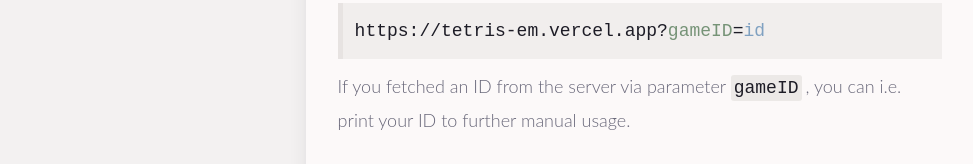
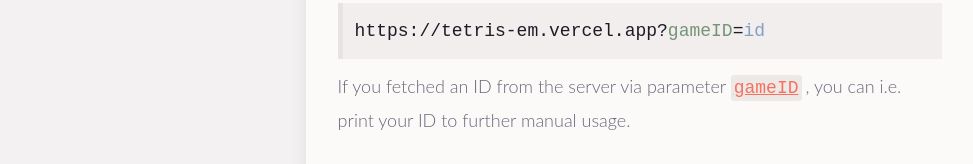
Before and after one commit to clk1006/teris, a Next.js app: page /docs/visualize in a window 1280 px wide. Shown: the part 788-952 px from the top of the page, without its empty margins (0-973 px from the left). Built offline with nearby package versions, Linux system fonts and the light colour scheme.

Commit message:
fixed link

```diff
--- a/pages/docs/visualize.js
+++ b/pages/docs/visualize.js
@@ -70,7 +70,7 @@ export default function Docs() {
                         <p>Further important is the usage of a unique (custom) gameID. It is recommended following the logics of the <a href="./docs">provided template</a>, which assigns each started game of yours to an unique ID.</p>
                         <p>As soon as you are able to get an insight in your gameID, you will be able to observe the requests visually, that are send to the server. For that, you will need to append the gameID to the originated server in your browser manually as following:</p>
                         <p className='code-field'>https://tetris-em.vercel.app?<span className='syntax parameter'>gameID</span>=<span className='syntax request'>id</span></p>
-                        <p>If you fetched an ID from the server via parameter <span className="tag" href="./docs/docs">gameID</span>, you can i.e. print your ID to further manual usage.</p>
+                        <p>If you fetched an ID from the server via parameter <a className="tag" href="./docs/docs">gameID</a>, you can i.e. print your ID to further manual usage.</p>
 
                         <br/>
                         <h2>2. Host your own server to reduce latency</h2>
```
